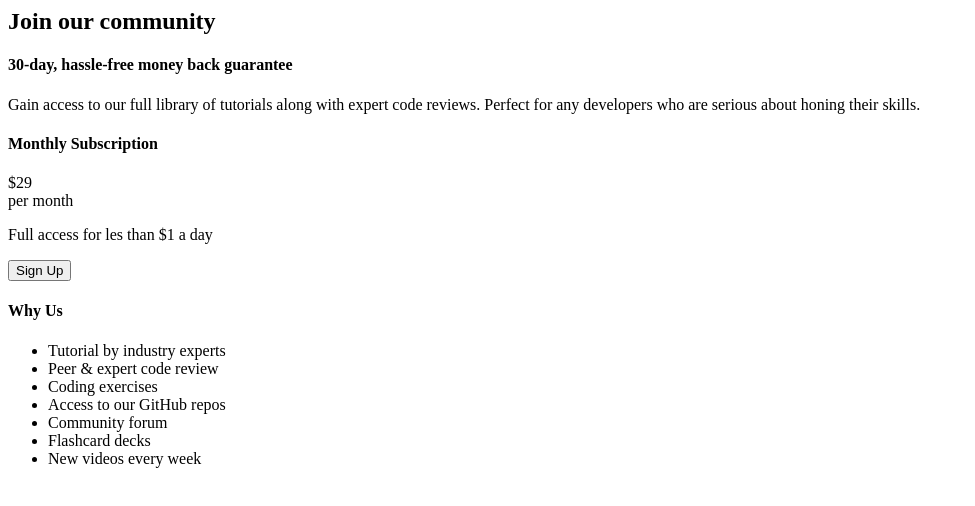
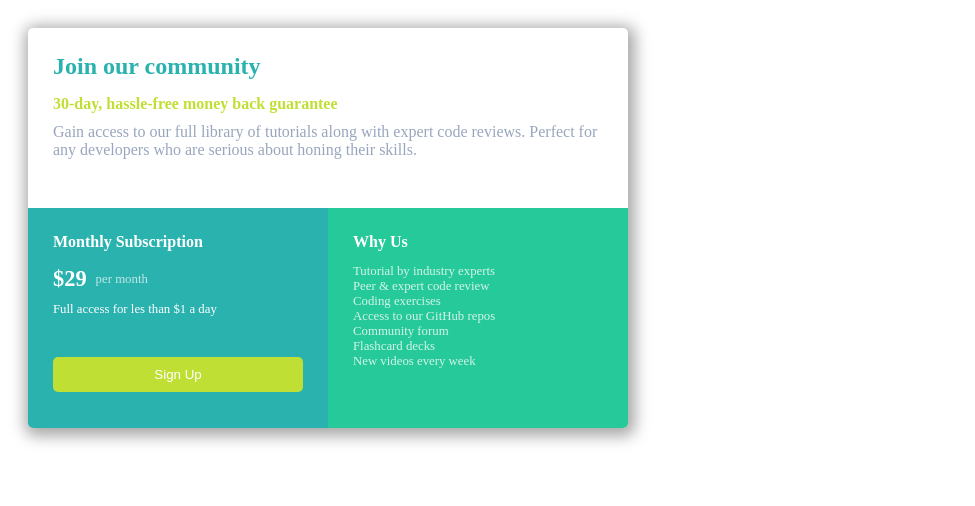
Before and after one commit to g-Barsani/pricing-card-frontend-mentor-challange, a plain HTML site: page index.html in a window 1280 px wide. Shown: the whole page, without its empty margins (0-975 px from the left). Drawn offline with Linux system fonts and the light colour scheme.

Commit message:
Update index.html

```diff
--- a/index.html
+++ b/index.html
@@ -1,10 +1,10 @@
 <html>
   <head>
-    <title>Pricing Card</title>
-    <link rel="preconnect" href="https://fonts.googleapis.com">
-    <link rel="preconnect" href="https://fonts.gstatic.com" crossorigin>
-    <link href="https://fonts.googleapis.com/css2?family=Karla:wght@400;700&display=swap" rel="stylesheet">
-    <link href="./style.css" rel="stylesheet>"
+    <meta charset="UTF-8" />
+    <meta http-equiv="X-UA-Compatible" content="IE=edge" />
+    <meta name="viewport" content="width=device-width, initial-scale=1.0" />
+    <title>Lesson 7 Challenge Starter</title>
+    <link rel="stylesheet" href="./style.css" />
   </head>
   <body>
     <div id="card">
```
